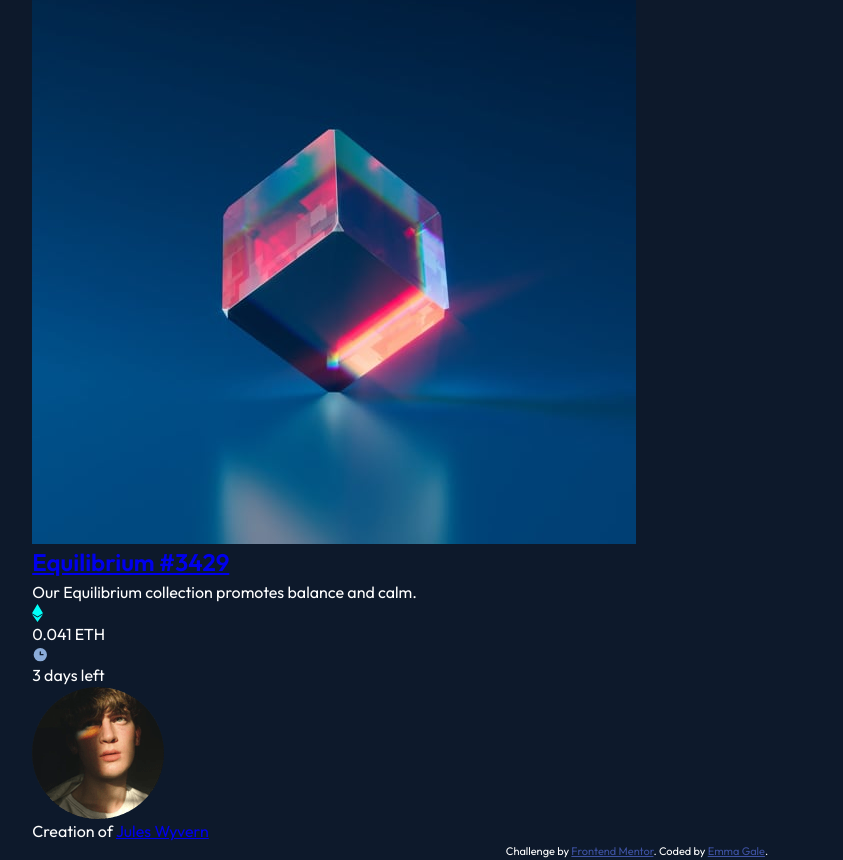
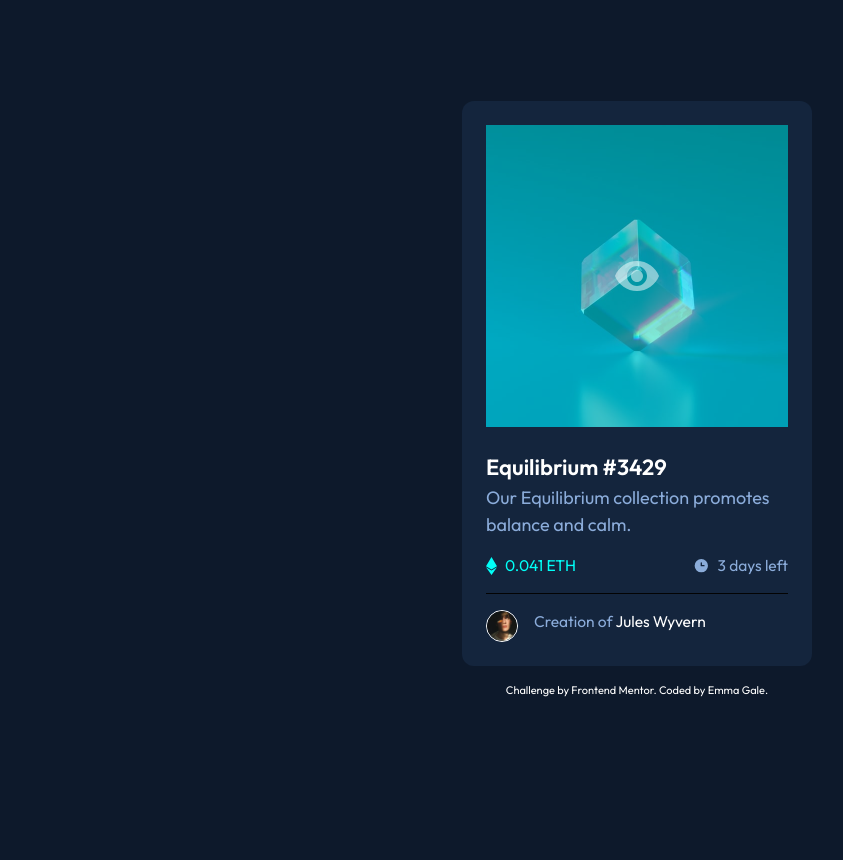
Before and after one commit to emjogale/nft-card-component, a plain HTML site: page index.html in a window 1280 px wide. Shown: the whole page, without its empty margins (3-846 px from the left). After the commit the page ends 800 px from the top, so only its background shows below. Drawn offline with Linux system fonts and the light colour scheme.

Commit message:
adding in pseudo elements to image for active styles

```diff
--- a/index.html
+++ b/index.html
@@ -26,14 +26,11 @@
 		<main class="container">
 			<article class="item">
 				<header class="item-header">
-					<a href="#"
-						><img
-							src="./images/image-equilibrium.jpg"
-							alt="Cube balancing on it's corner"
-							class="item-image"
+					<a href="#" aria-label="read more about Equilibrium"
+						><img src="./images/image-equilibrium.jpg" alt=""
 					/></a>
-					<h1 class="item-title"><a href="#">Equilibrium #3429</a></h1>
 				</header>
+				<h1 class="item-title"><a href="#">Equilibrium #3429</a></h1>
 
 				<div class="item-details">
 					<p class="item-description">
@@ -42,11 +39,11 @@
 					<div class="item-stats">
 						<div class="item-stats1">
 							<img src="./images/icon-ethereum.svg" alt="" />
-							<p>0.041 ETH</p>
+							<p class="item-info">0.041 ETH</p>
 						</div>
 						<div class="item-stats2">
 							<img src="./images/icon-clock.svg" alt="" />
-							<p>3 days left</p>
+							<p class="item-info">3 days left</p>
 						</div>
 					</div>
 
--- a/styles/styles.scss
+++ b/styles/styles.scss
@@ -2,13 +2,17 @@
 //colors
 $primary-soft-blue: hsl(215, 51%, 70%);
 $primary-cyan: hsl(178, 100%, 50%);
-$dark-blue: hsl(217, 54%, 11%); // (main BG)
-$secondary-dark-blue: hsl(215, 32%, 27%); //  (line)
+$background-dark-blue: hsl(217, 54%, 11%); // (main BG)
+$card-dark-blue: hsl(216, 50%, 16%); // (card BG)
+$line-dark-blue: hsl(0, 0%, 1%); //  (line)
+
 $white: hsl(0, 0%, 100%);
 
 // typography
 $font-family-primary: "Outfit", sans-serif;
-
+$size-small: 0.9735rem;
+$size-medium: 1.125rem;
+$size-large: 1.375rem;
 /*
   Josh's Custom CSS Reset
   https://www.joshwcomeau.com/css/custom-css-reset/
@@ -68,13 +72,103 @@ body {
 	display: flex;
 	flex-direction: column;
 	justify-content: center;
+	align-items: center;
 	font-family: $font-family-primary;
-	padding: 2.2rem;
-	background-color: $dark-blue;
-	background-image: url(/images/bg-mobile.svg);
-	background-repeat: no-repeat;
-	color: white;
+	font-size: $size-medium;
+	padding: 3.875rem 1.5rem;
+	background-color: $background-dark-blue;
+	color: $primary-soft-blue;
 }
-.attribution a {
-	color: hsl(228, 45%, 44%);
+
+.item {
+	padding: 1.5rem;
+	background-color: $card-dark-blue;
+	max-width: 21.875rem;
+	border-radius: 0.75rem;
+
+	&-header a {
+		position: relative;
+		display: block;
+	}
+
+	&-title {
+		font-size: $size-large;
+		padding-top: 1.5rem;
+	}
+
+	&-stats,
+	&-stats1,
+	&-stats2,
+	&-creator {
+		display: flex;
+		font-size: $size-small;
+	}
+
+	&-stats {
+		padding: 1rem 0;
+		justify-content: space-between;
+		align-items: center;
+		border-bottom: 1px solid $line-dark-blue;
+	}
+
+	&-stats1,
+	&-stats2 {
+		align-items: center;
+	}
+
+	&-stats1 {
+		color: $primary-cyan;
+	}
+
+	&-info {
+		padding-left: 0.5rem;
+	}
+
+	&-creator {
+		padding-top: 1rem;
+	}
+
+	&-creator img {
+		height: 2rem;
+		width: 2rem;
+		border-radius: 50%;
+		border: 1px solid $white;
+	}
+
+	&-creator p {
+		padding-left: 1rem;
+	}
 }
+
+// link styles and active styles
+a {
+	text-decoration: none;
+	color: $white;
+	cursor: pointer;
+}
+
+.item-header a:after,
+.item-header a:before {
+	content: "";
+	position: absolute;
+	width: 100%;
+	height: 100%;
+	opacity: 0.5;
+}
+
+.item-header a:before {
+	background-color: $primary-cyan;
+}
+
+.item-header a:after {
+	background: url(/images/icon-view.svg) center no-repeat;
+	top: 0;
+}
+// footer attribution styles
+.attribution {
+	padding-top: 1rem;
+	color: $white;
+}
+// .attribution a {
+// 	// color: $white;
+// }
```
Also changed, not shown: styles/styles.css, 1 other file.
